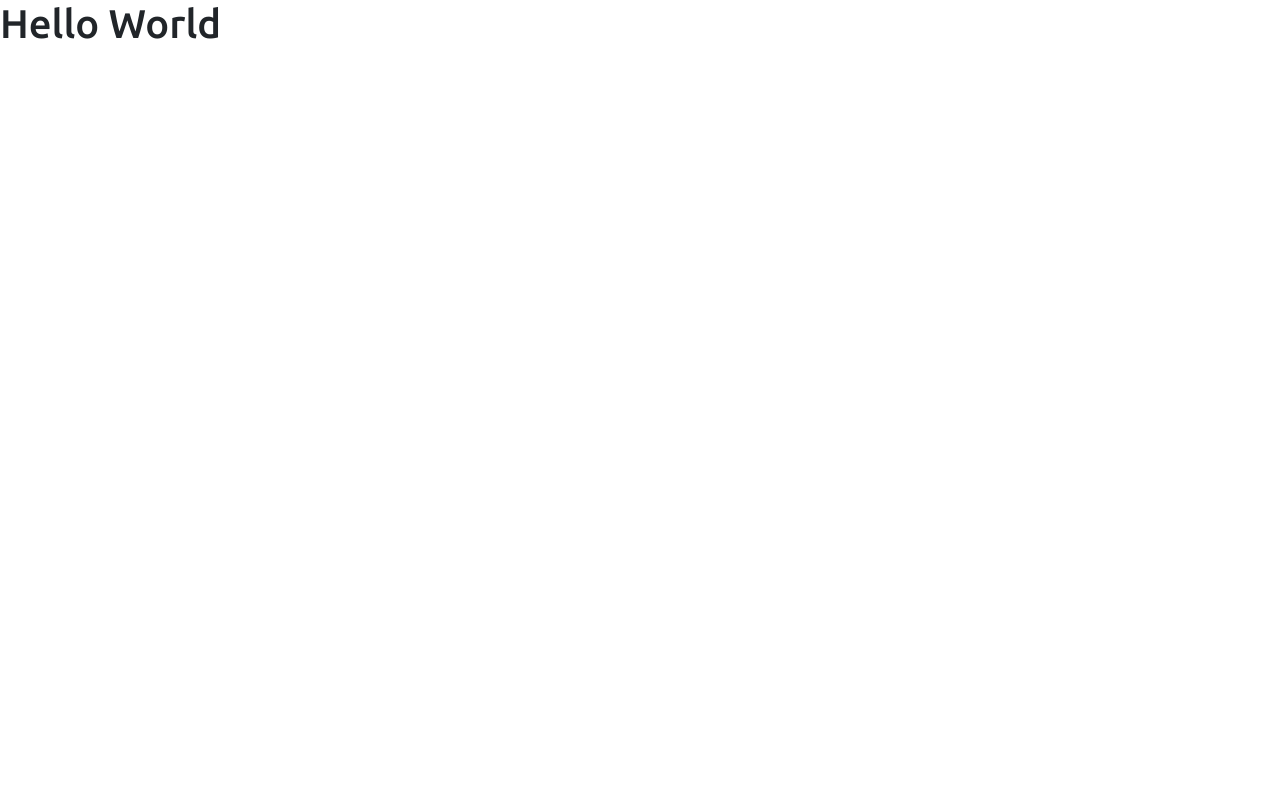
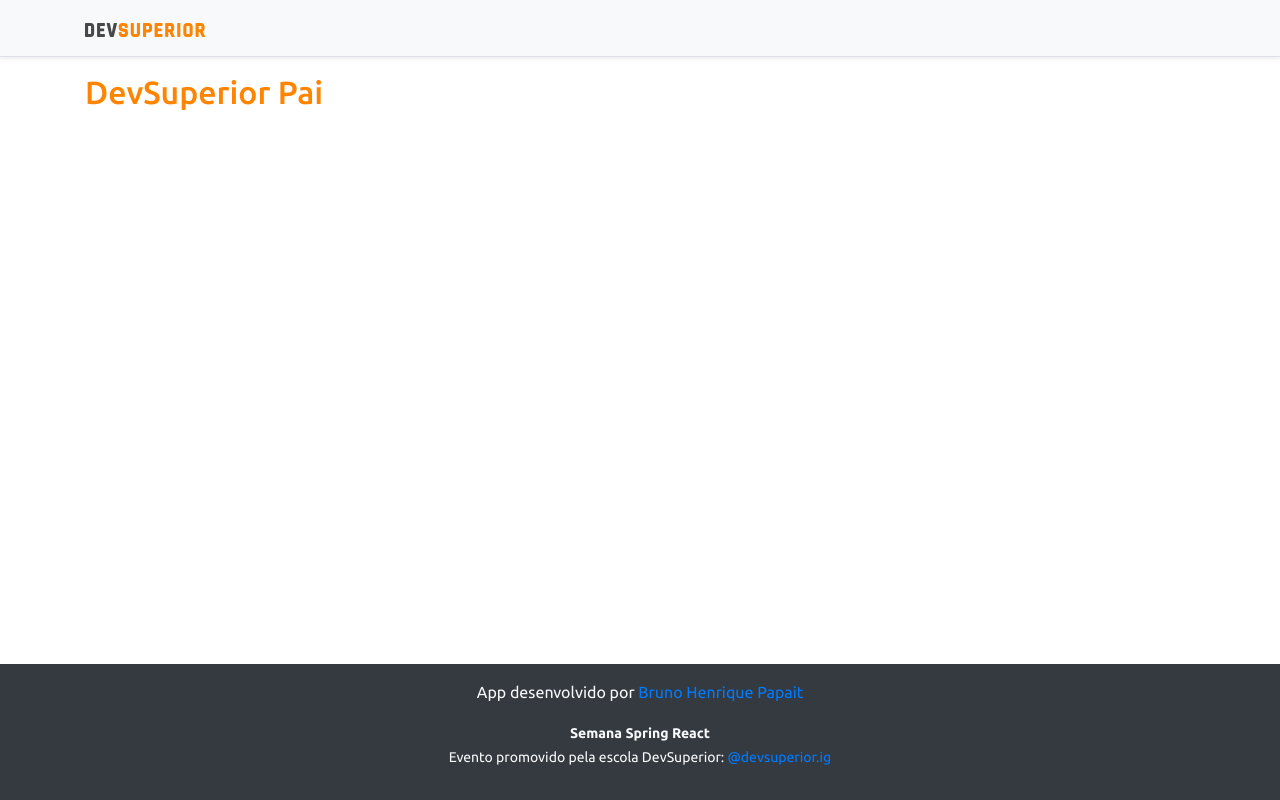
Before and after one commit to brunopapait/sds-vendas, a React (Create React App) app in the folder frontend/: page / in a window 1280 px wide. Built offline with nearby package versions, Linux system fonts and the light colour scheme.

Commit message:
Basic static components

```diff
--- a/frontend/package.json
+++ b/frontend/package.json
@@ -10,9 +10,11 @@
     "@types/node": "^12.0.0",
     "@types/react": "^17.0.0",
     "@types/react-dom": "^17.0.0",
+    "apexcharts": "^3.26.1",
     "bootstrap": "^4.6.0",
     "popper.js": "1.16.1",
     "react": "^17.0.2",
+    "react-apexcharts": "^1.3.9",
     "react-dom": "^17.0.2",
     "react-scripts": "4.0.3",
     "typescript": "^4.1.2",
--- a/frontend/src/App.tsx
+++ b/frontend/src/App.tsx
@@ -1,6 +1,15 @@
+import Footer from "components/Footer";
+import NavBar from "components/NavBar";
+
 function App() {
   return (
-    <h1>Hello World</h1>
+    <>
+      <NavBar />
+      <div className='container'>
+        <h2 className='text-primary'>DevSuperior Pai</h2>
+      </div>
+      <Footer />
+    </>
   );
 }
 
--- /dev/null
+++ b/frontend/src/components/Footer/index.tsx
@@ -0,0 +1,15 @@
+
+const Footer = () => {
+
+  return (
+    <footer className="footer mt-auto py-3 bg-dark">
+      <div className="container">
+        <p className="text-light">App desenvolvido por <a href="https://github.com/brunopapait" target="_blank" rel="noreferrer">Bruno Henrique Papait</a></p>
+        <p className="text-light"><small><strong>Semana Spring React</strong><br />
+      Evento promovido pela escola DevSuperior: <a href="https://instagram.com/devsuperior.ig" target="_blank" rel="noreferrer">@devsuperior.ig</a></small></p>
+      </div>
+    </footer>
+  );
+}
+
+export default Footer;
--- /dev/null
+++ b/frontend/src/components/NavBar/index.tsx
@@ -0,0 +1,17 @@
+import React from 'react';
+
+import imgDsDark from '../../assets/images/ds_dark.svg';
+
+const NavBar = () => {
+  return (
+    <div className="d-flex flex-column flex-md-row align-items-center p-3 px-md-4 mb-3 bg-light border-bottom shadow-sm">
+      <div className="container">
+        <nav className="my-2 my-md-0 mr-md-3">
+          <img src={imgDsDark} alt="DevSuperior" width="120" />
+        </nav>
+      </div>
+    </div>
+  );
+}
+
+export default NavBar;
```
Also changed, not shown: frontend/src/components/DataTable/index.tsx (added, +30 -0 lines), frontend/src/assets/images/ds_dark.svg (added), 1 other file (tests, documents, lock files or other folders).
